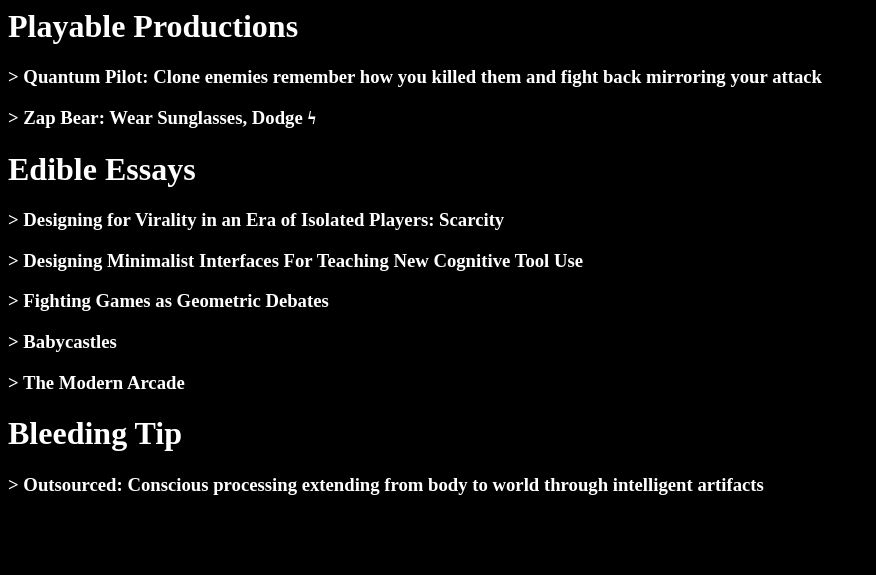
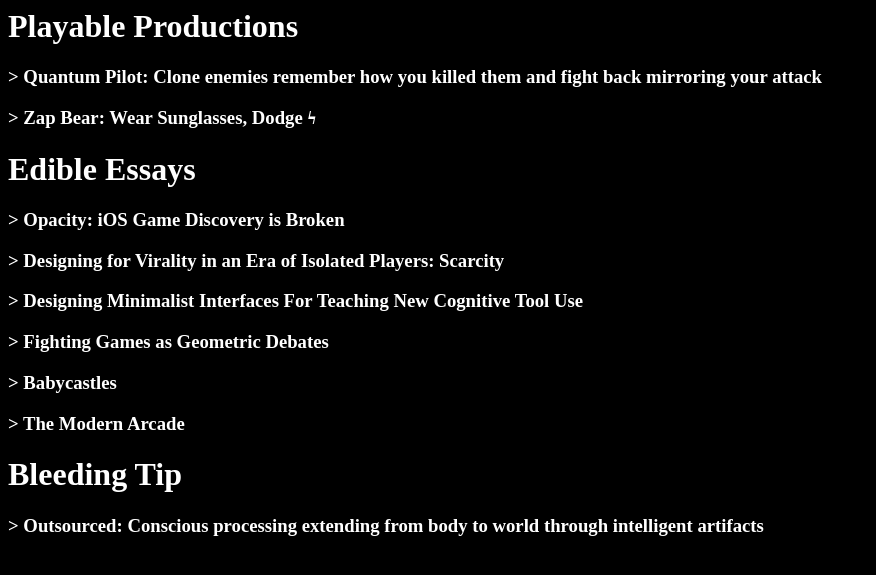
Before and after one commit to QuantumProductions/quantumproductions, a Jekyll site: the page built from index.md, in a window 1280 px wide. Shown: the top 575 px of the page, without its empty margins (0-876 px from the left). Built offline with Jekyll 4.4.1, drawn with Linux system fonts in a browser that asks for light colours; Markdown is read by kramdown in place of the engine named in the settings.

Commit message:
Publishing Opacity: iOS Game Discovery is Broken

```diff
--- a/index.md
+++ b/index.md
@@ -8,6 +8,8 @@ layout: main
 ###[>  Zap Bear: Wear Sunglasses, Dodge ϟ](https://itunes.apple.com/us/app/zapbear/id1016670264)
 
 #Edible Essays
+
+###[> Opacity: iOS Game Discovery is Broken](opacity)
 
 ###[> Designing for Virality in an Era of Isolated Players: Scarcity](designing_for_virality_isolated_era_1/index.html)
 
```
Also changed, not shown: 1 other file.
